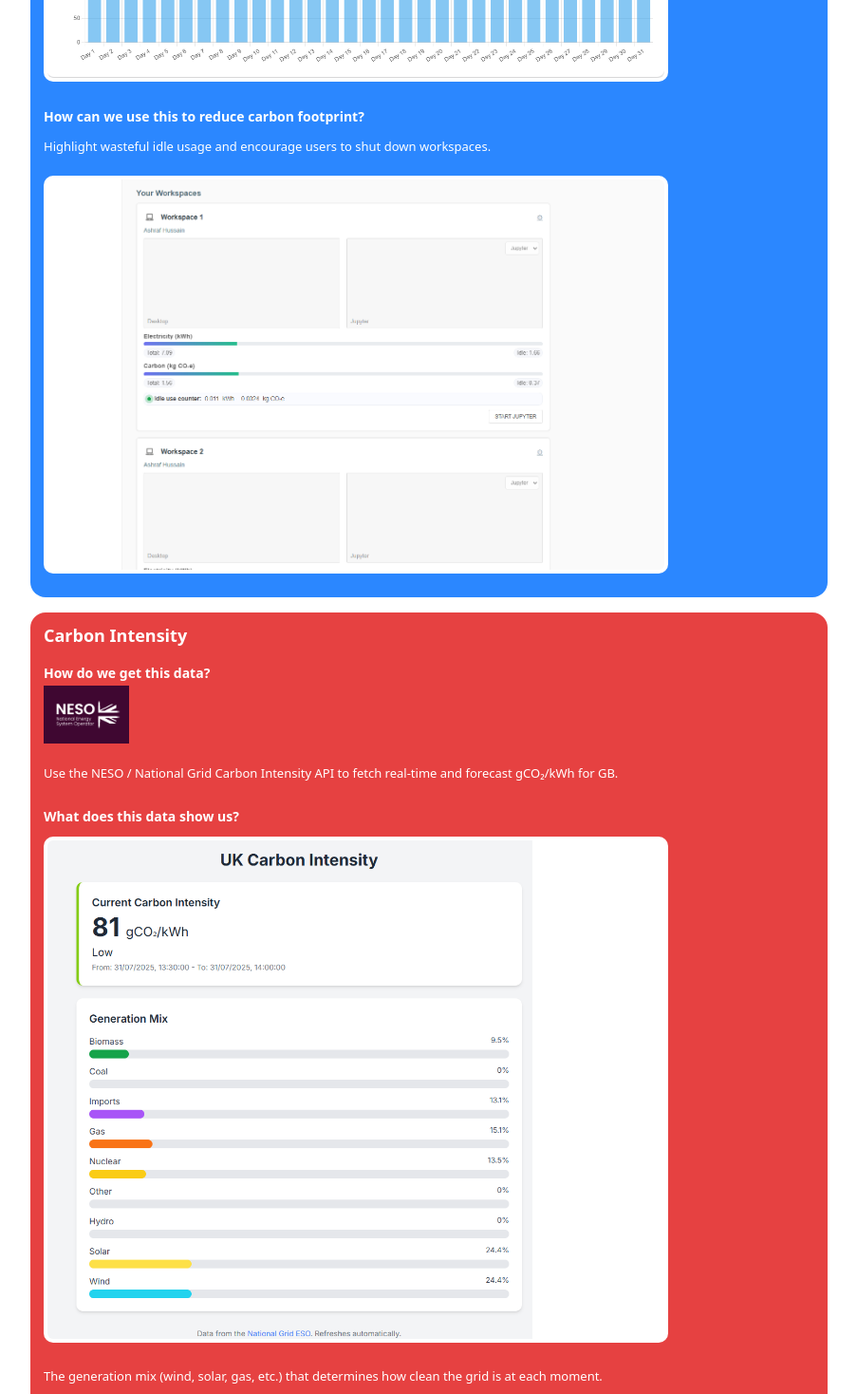
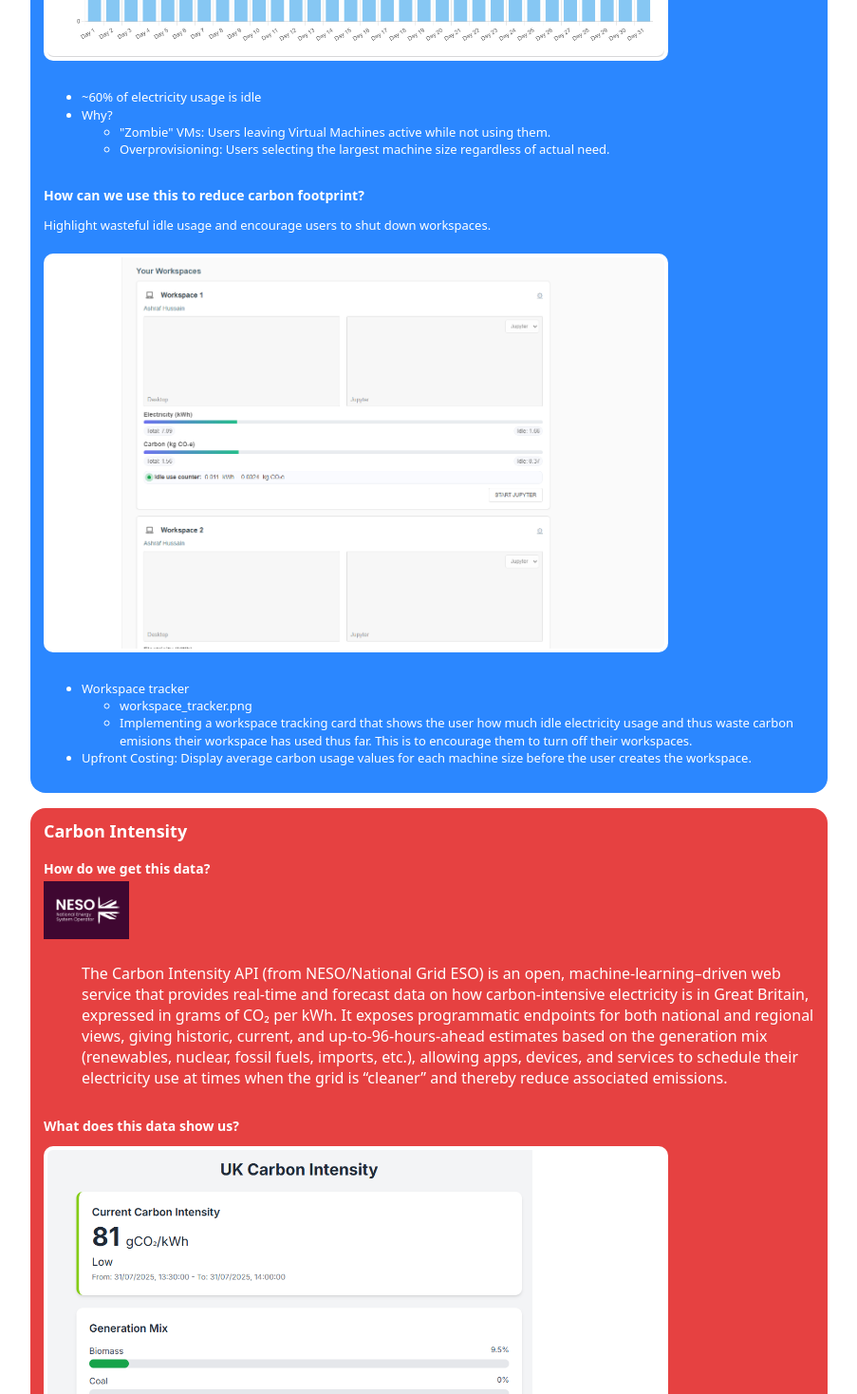
Before and after one commit to prodmodfour/ciuk_2025_poster, a Nuxt app in the folder src/: page / in a window 1280 px wide. Shown: the part 1300-2768 px from the top of the page at 95% size, without its empty margins (188-1091 px from the left). Built offline with nearby package versions, Linux system fonts and the light colour scheme.

Commit message:
feat: enhance content and structure of carbon usage sections with detailed explanations and visuals

```diff
--- a/src/app/app.vue
+++ b/src/app/app.vue
@@ -44,20 +44,26 @@ Together, these tools aim to raise awareness, promote sustainability, and suppor
       <img src="/images/prometheus_logo.png" alt="Prometheus" />
     </div>
     <ul>
-      <li>Pull <code>node_cpu_seconds_total</code> from Ada’s Prometheus database.</li>
-      <!-- add your other bullets: idle/busy, 12 W vs 1 W, estimate kWh -->
+      <li>Pull <code>node_cpu_seconds_total</code> from Ada's Prometheus Database (Both idle and busy cpu usage)</li>
+      <li>Assume that a cpu core uses 12 W when busy, 1 W when idle</li>
     </ul>
   </section>
 
   <section>
     <h3>What does this data show us?</h3>
-    <p>Idle vs busy electricity usage in ISIS workspaces.</p>
     <img
       src="/images/estimated_usage_bar_chart.png"
       alt="Idle vs busy electricity usage chart"
       class="segment-image"
     />
-    <!-- add your “~60% idle”, Zombie VMs, etc. as short bullet points -->
+    <ul>
+      <li>~60% of electricity usage is idle</li>
+      <li>Why?</li>
+      <ul>
+        <li>"Zombie" VMs: Users leaving Virtual Machines active while not using them.</li>
+        <li>Overprovisioning: Users selecting the largest machine size regardless of actual need.</li>
+      </ul>
+    </ul>
   </section>
 
   <section>
@@ -68,7 +74,18 @@ Together, these tools aim to raise awareness, promote sustainability, and suppor
       alt="Workspace tracker UI"
       class="segment-image"
     />
-    <!-- add 1–2 bullets about workspace tracker & upfront costing -->
+<ul>
+  <li>Workspace tracker
+    <ul>
+      <li>workspace_tracker.png</li>
+      <li>Implementing a workspace tracking card that shows the user how much idle electricity usage and thus waste carbon emisions their workspace has used thus far. This is to encourage them
+    to turn off their workspaces.</li>
+    </ul>
+  </li>
+  <li>Upfront Costing: Display average carbon usage values for each machine size before the user creates the workspace.</li>
+</ul>
+
+
     </section>
   </article>
 
@@ -83,9 +100,13 @@ Together, these tools aim to raise awareness, promote sustainability, and suppor
       alt="Carbon Intensity API"
       class="inline-logo-img"
     />
-    <p>Use the NESO / National Grid Carbon Intensity API to fetch real-time and forecast gCO₂/kWh for GB.</p>
-    <!-- condense your paragraph into 2–3 bullets -->
-  </section>
+    <ul> The Carbon Intensity API (from NESO/National Grid ESO) is an open, machine-learning–driven web service that provides real-time and
+forecast data on how carbon-intensive electricity is in Great Britain, expressed in grams of CO₂ per kWh.
+It exposes programmatic endpoints for both national and regional views, giving historic, current, and up-to-96-hours-ahead estimates based on the generation mix (renewables, nuclear, fossil fuels, imports, etc.),
+allowing apps, devices, and services
+to schedule their electricity use at times when the grid is “cleaner” and thereby reduce associated emissions.
+</ul>
+</section>
 
   <section>
     <h3>What does this data show us?</h3>
@@ -94,7 +115,12 @@ Together, these tools aim to raise awareness, promote sustainability, and suppor
       alt="Generation mix"
       class="segment-image"
     />
-    <p>The generation mix (wind, solar, gas, etc.) that determines how clean the grid is at each moment.</p>
+    <p>In the context of the Carbon Intensity API and the GB grid, the generation mix is simply the breakdown of how electricity is being produced at any given moment
+—how much is coming from sources like wind, solar, nuclear, hydro, gas, coal, biomass, and interconnectors (imports from other countries).
+Each of those technologies has a different carbon footprint, so the mix directly determines the grid’s overall carbon intensity in grams of CO₂ per kWh.
+When there’s lots of wind and solar on the system, for example, the mix is “greener” and carbon intensity goes down; when gas and especially coal dominate, it goes up.
+The API exposes this mix in its data so that developers and users can see not just how dirty or clean the grid is,
+but why—and then choose to shift usage to periods where low-carbon sources make up a bigger share.</p>
   </section>
 
   <section>
@@ -104,7 +130,11 @@ Together, these tools aim to raise awareness, promote sustainability, and suppor
       alt="Carbon intensity forecast chart"
       class="segment-image"
     />
-    <p>Time-shift flexible workloads into the greenest hours shown by the forecast.</p>
+    <p>The Carbon Intensity Forecast widget makes time-shifting really simple: it shows how “clean” or “dirty” the grid is expected to be throughout the day,
+so you can move flexible electricity use into the greenest hours. The line chart plots the forecast carbon intensity in gCO₂/kWh,
+and features like the shaded working-day window and the highlighted “Best 3h window” help you quickly spot when emissions will be lowest.
+By scheduling things like EV charging, washing machines, dishwashers, or data-heavy computing tasks into those low-carbon periods—and avoiding the higher peaks at the edges of the day—
+you keep your lifestyle the same but reduce the emissions associated with your electricity use.</p>
     </section>
   </article>
 
@@ -114,7 +144,12 @@ Together, these tools aim to raise awareness, promote sustainability, and suppor
 
   <section>
     <h3>Potential impact</h3>
-    <p>The GitHub-style heatmap shows daily carbon footprint from Ada workspaces over the year.</p>
+    <p>The GitHub-style carbon footprint heatmap shows a whole year of activity at a glance by representing each day as a small square in a calendar grid,
+just like the familiar commit history view on GitHub. Instead of counting code commits, each square encodes the total carbon footprint from Ada workspace usage on that day.
+The colour ranges from green (low carbon footprint) through orange to red (high carbon footprint), so long stretches of red quickly reveal periods of heavy or wasteful usage,
+while greener patches indicate days where users either ran fewer workloads, chose smaller machine sizes, made good use of time-shifting, or switched off idle workspaces.
+Because it aggregates both busy and idle usage into a simple visual summary, the heatmap lets users intuitively see how their decisions over the year add up for the planet,
+and highlights how much cleaner things could look if they reduced unnecessary idle time and avoided overprovisioning.</p>
     <!-- you can add 2–3 more short sentences from your spec -->
   </section>
 
```
